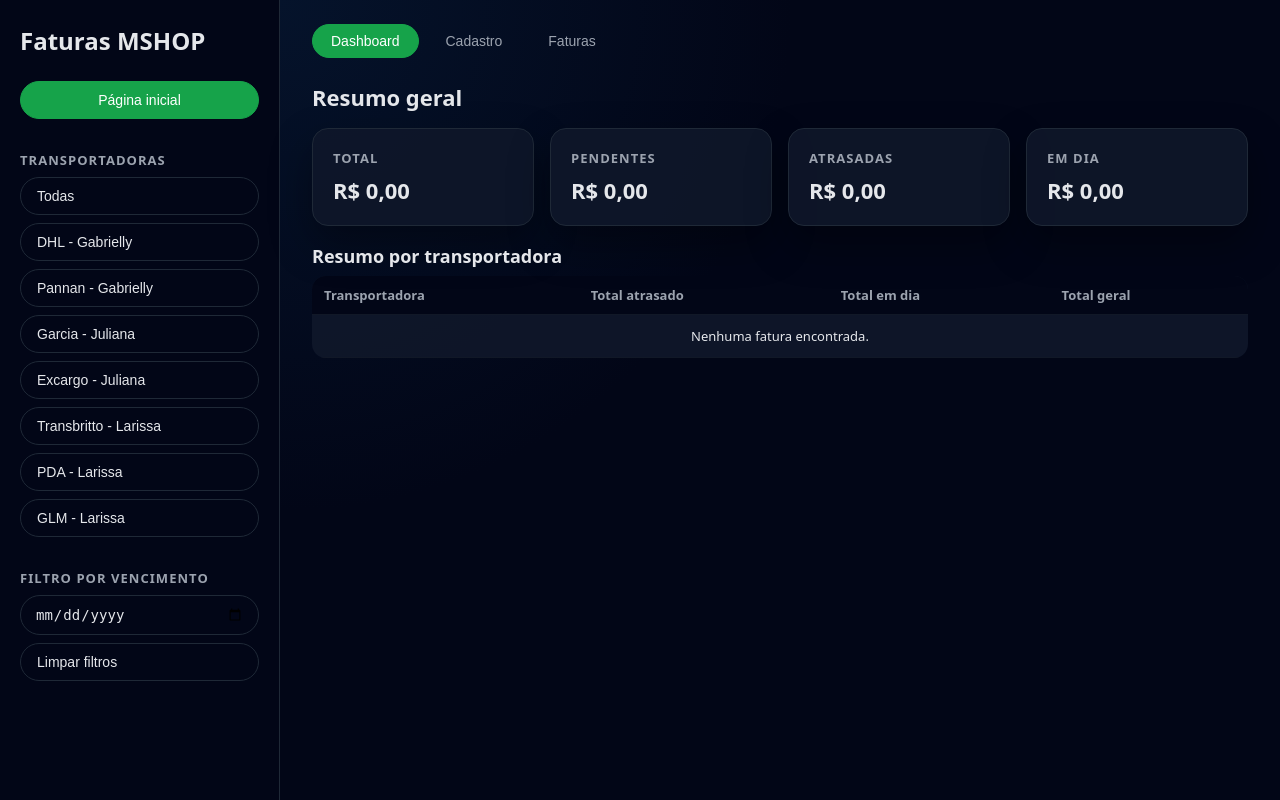
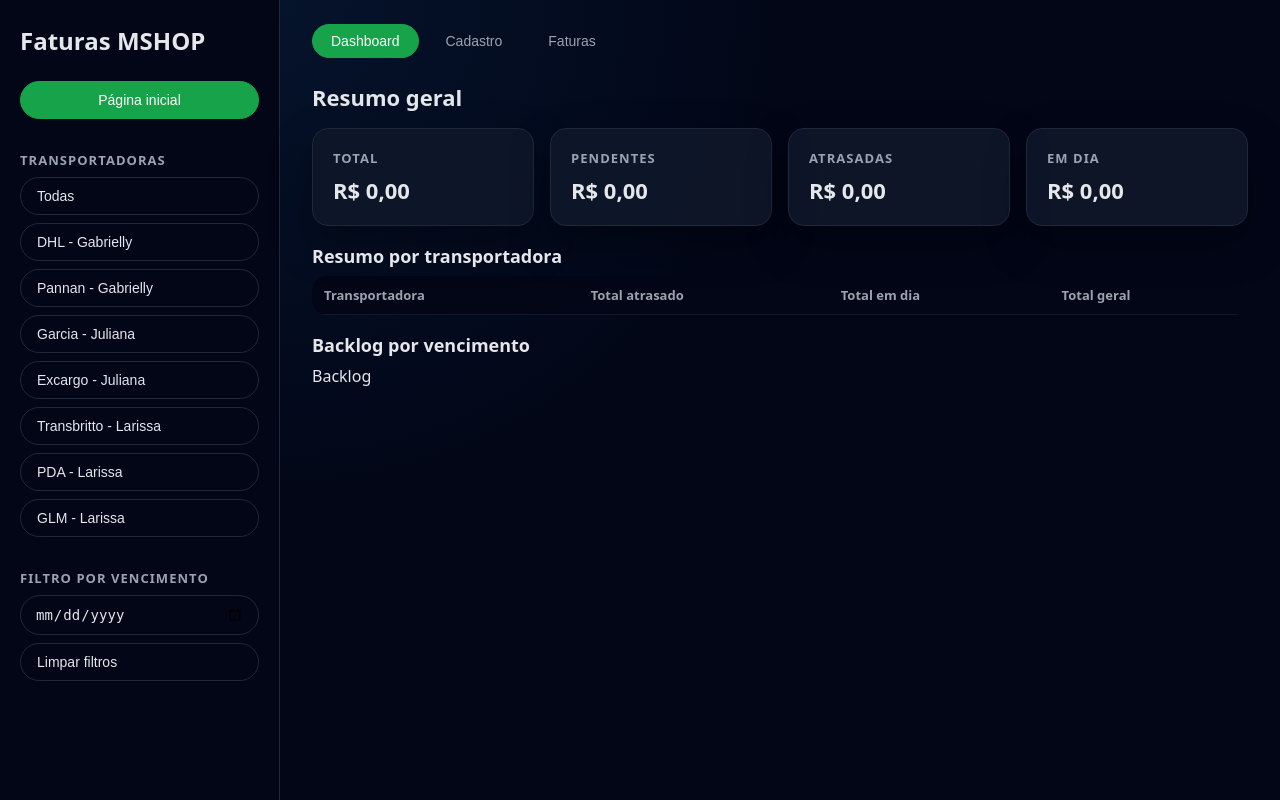
Before and after one commit to abnermayconoli-max/Faturas-MSHOP-, a FastAPI app: page / in a window 1280 px wide. Run offline with FastAPI, Linux system fonts and the light colour scheme; data that the repository does not hold is empty.

Commit message:
Update index.html

```diff
--- a/templates/index.html
+++ b/templates/index.html
@@ -83,10 +83,10 @@
                 </div>
             </div>
 
-            <!-- NOVO: RESUMO POR TRANSPORTADORA -->
+            <!-- NOVO: RESUMO POR TRANSPORTADORA (TOTAL / EM DIA / ATRASADO / GERAL) -->
             <section class="table-section">
                 <h2>Resumo por transportadora</h2>
-                <table class="tabela">
+                <table class="tabela" id="tabelaResumoTransportadora">
                     <thead>
                     <tr>
                         <th>Transportadora</th>
@@ -95,10 +95,19 @@
                         <th>Total geral</th>
                     </tr>
                     </thead>
-                    <tbody id="tbodyResumoTransportadoras">
-                    <!-- linhas via JS -->
+                    <tbody id="tbodyResumoTransportadora">
+                    <!-- preenchido via JS -->
                     </tbody>
                 </table>
+            </section>
+
+            <!-- NOVO: BACKLOG POR VENCIMENTO (HORIZONTAL, COM DATAS) -->
+            <section class="table-section">
+                <h2>Backlog por vencimento</h2>
+                <table class="tabela" id="tabelaBacklog">
+                    <!-- cabeçalho e linha única preenchidos via JS -->
+                </table>
+                <p class="backlog-label">Backlog</p>
             </section>
         </section>
 
@@ -161,17 +170,6 @@
                         <span>a</span>
                         <input type="date" id="filtroDataFimFaturas" />
                     </div>
-                </div>
-
-                <!-- NOVO: filtro de STATUS -->
-                <div class="field-group">
-                    <label for="filtroStatus">Status:</label>
-                    <select id="filtroStatus">
-                        <option value="">Todos</option>
-                        <option value="pendente">Pendente</option>
-                        <option value="pago">Pago</option>
-                        <option value="atrasado">Atrasado</option>
-                    </select>
                 </div>
 
                 <div class="filtros-actions">
```
